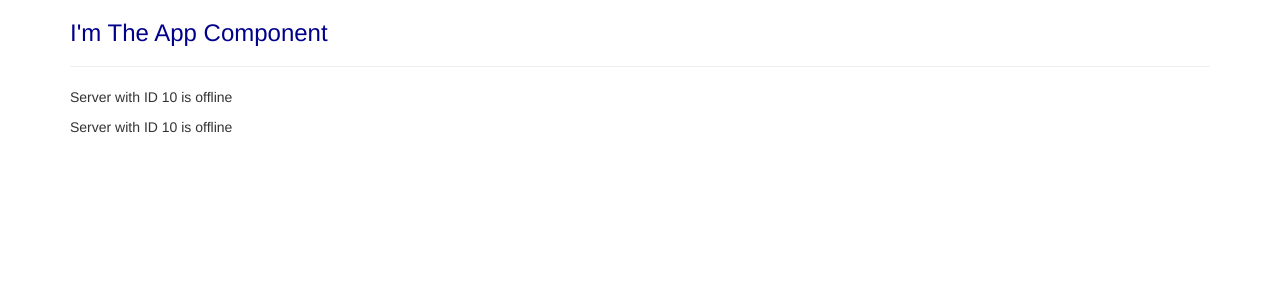
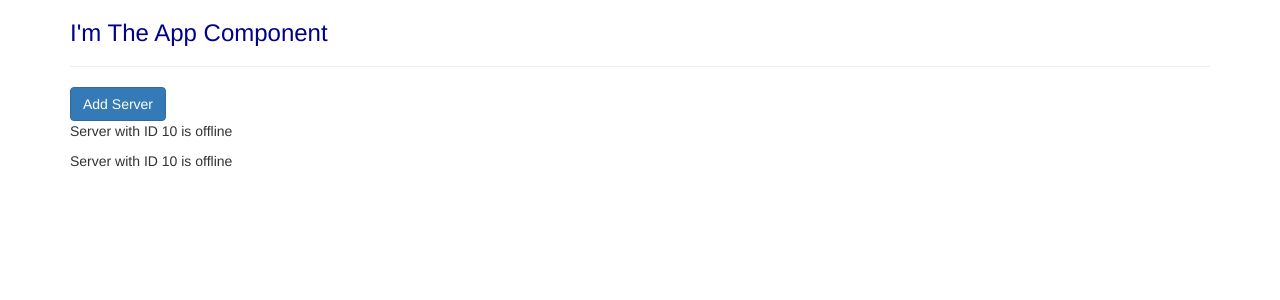
Before and after one commit to AbdallahAbuHaltam/reviseAngular1, an Angular app: page / in a window 1280 px wide. Shown: the top 300 px of the page. Built offline with nearby package versions, Linux system fonts and the light colour scheme.

Commit message:
Added Property Binding

```diff
--- a/src/app/servers/servers.component.html
+++ b/src/app/servers/servers.component.html
@@ -1,2 +1,4 @@
+<button class="btn btn-primary"
+[disabled]="!isAllowed"> Add Server</button>
 <app-server></app-server>
 <app-server></app-server>
--- a/src/app/servers/servers.component.ts
+++ b/src/app/servers/servers.component.ts
@@ -6,5 +6,11 @@ import { Component } from '@angular/core';
   styleUrls: ['./servers.component.css']
 })
 export class ServersComponent {
+  isAllowed=false;
+  constructor(){
+    setTimeout(()=>{
+      this.isAllowed=true;
+    },2000);
+  }
 
 }
```
